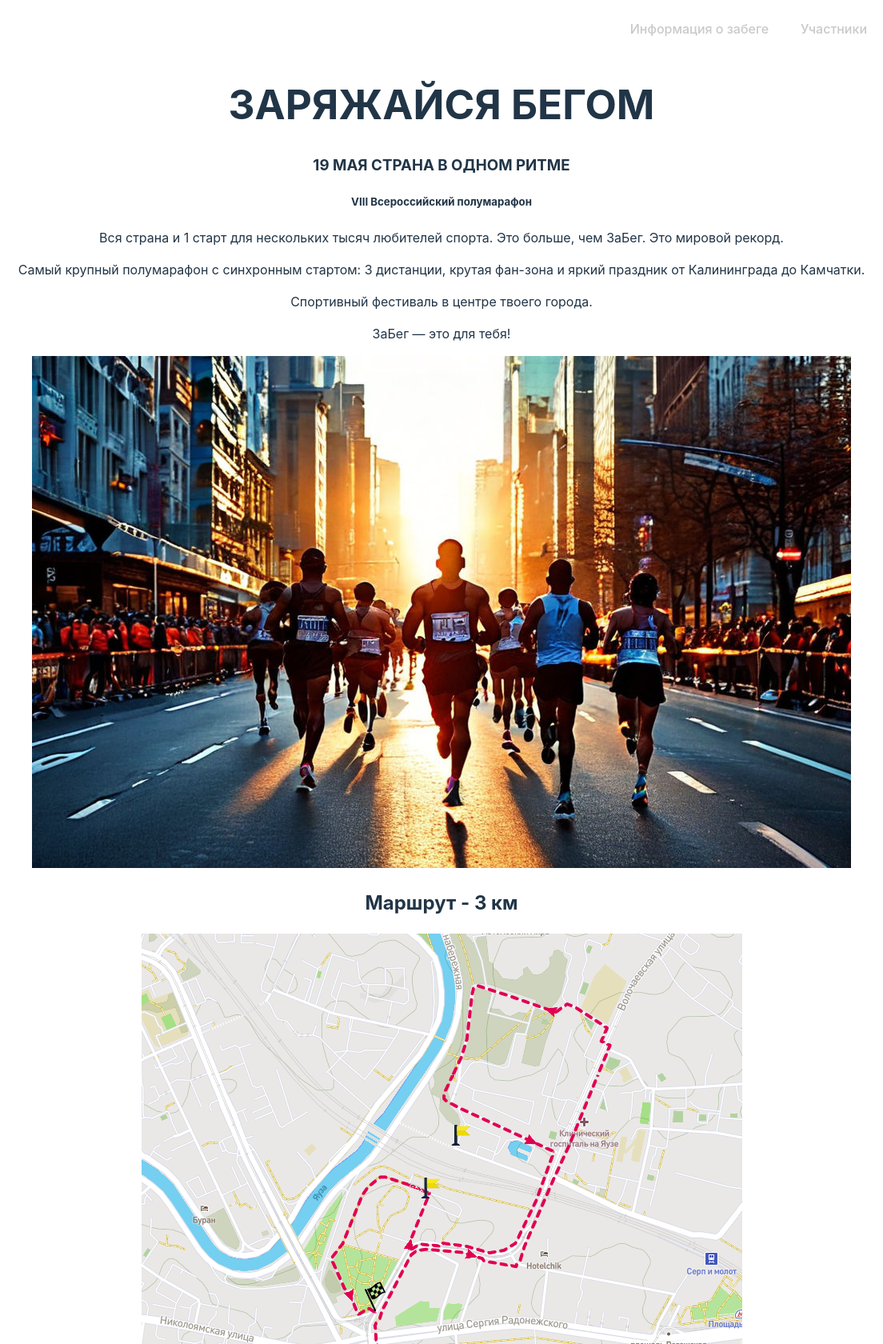
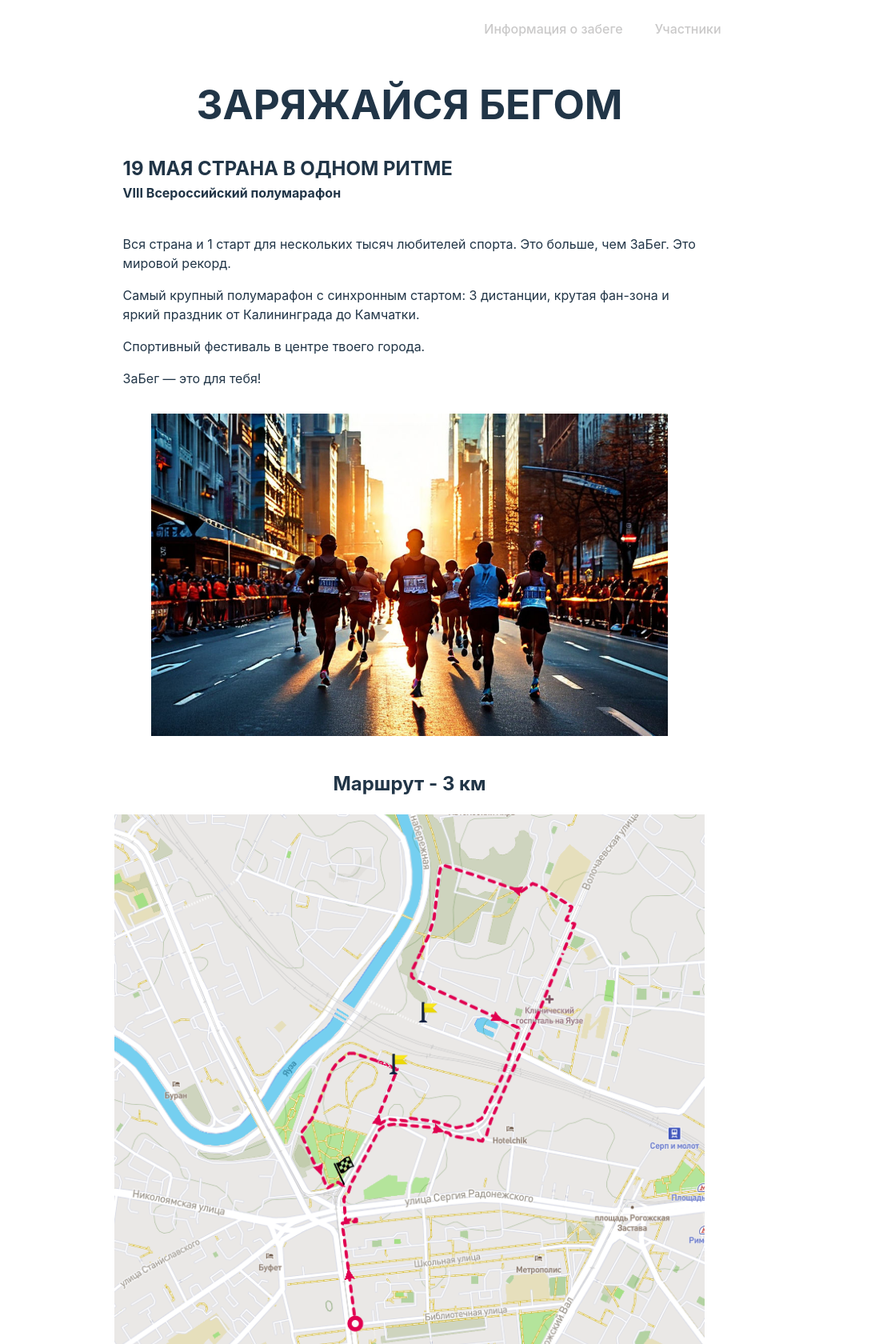
Before and after one commit to Nixx342/RaceOrganization, a React (Vite) app: page /about in a window 1024 px wide. Shown: the top 1680 px of the page at 80% size, 1104 px wide, since content can reach past the window. Built offline with nearby package versions, Linux system fonts and the light colour scheme.

Commit message:
Стилизация About
Добавлены стили компонента About для экранов с шириной 360px - 767px, 768px - 1023px, 1024px - 1129px и более 1130px

```diff
--- a/package.json
+++ b/package.json
@@ -5,6 +5,7 @@
   "type": "module",
   "scripts": {
     "dev": "vite",
+    "host": "vite --host",
     "build": "vite build",
     "lint": "eslint . --ext js,jsx --report-unused-disable-directives --max-warnings 0",
     "preview": "vite preview"
--- a/src/assets/About.css
+++ b/src/assets/About.css
@@ -1,10 +1,106 @@
 @media screen and (min-width: 360px) and (max-width: 767px) {
+  .map-img {
+    max-width: 90%;
+  }
+  .about {
+    width: 90vw;
+    justify-content: center;
+  }
+  .info {
+    display: grid;
+    justify-content: center;
+  }
+  .photo {
+    width: 80vw;
+    height: auto;
+    object-fit: cover;
+  }
+  .info-text {
+    width: 70vw;
+    margin: auto;
+    text-align: left;
+  }
+  .info-text h3 {
+    font-size: 24px;
+    margin: 0;
+    /* width: 120%; */
+  }
+  .info-text h5 {
+    font-size: 16px;
+    margin: 0;
+    margin-bottom: 40px;
+  }
+  .photo-container {
+    /* width: 90%; */
+  }
 }
 @media screen and (min-width: 768px) and (max-width: 1023px) {
+  .about {
+    width: 80vw;
+    justify-content: center;
+  }
+  .info {
+    display: grid;
+    justify-content: center;
+  }
+  .photo {
+    width: 90vw;
+    height: auto;
+    object-fit: cover;
+  }
+  .info-text {
+    /* width: 70vw; */
+    margin: auto;
+    text-align: left;
+  }
+  .info-text h3 {
+    font-size: 24px;
+    margin: 0;
+    /* width: 120%; */
+  }
+  .info-text h5 {
+    font-size: 16px;
+    margin: 0;
+    margin-bottom: 40px;
+  }
+  img {
+    max-width: 90%;
+  }
 }
-@media screen and (min-width: 1024px) and (max-width: 1439px) {
+@media screen and (min-width: 1024px) and (max-width: 1129px) {
+  .about {
+    width: 80vw;
+    justify-content: center;
+  }
+  .info {
+    display: grid;
+    justify-content: center;
+  }
+  .photo {
+    width: 70vw;
+    height: auto;
+    object-fit: cover;
+  }
+  .info-text {
+    width: 70vw;
+    margin: auto;
+    text-align: left;
+  }
+  .info-text h3 {
+    font-size: 24px;
+    margin: 0;
+    /* width: 120%; */
+  }
+  .info-text h5 {
+    font-size: 16px;
+    margin: 0;
+    margin-bottom: 40px;
+  }
+  img {
+    max-width: 90%;
+  }
 }
-@media screen and (min-width: 1440px) {
+@media screen and (min-width: 1130px) {
   .about {
     width: 80vw;
     max-width: 1500px;
@@ -12,7 +108,7 @@
   }
   .info {
     display: flex;
-    justify-content: space-around;
+    justify-content: space-between;
   }
   .photo {
     width: 40vw;
@@ -33,13 +129,7 @@
     margin: 0;
     margin-bottom: 40px;
   }
+  img {
+    max-width: 90%;
+  }
 }
-
-/* .about {
-    width: 80vw;
-    justify-content: center;
-}
-.info-text {
-    width: 70%;
-    text-align: left;
-} */
--- a/src/components/About.jsx
+++ b/src/components/About.jsx
@@ -36,7 +36,7 @@ function About () {
                         ЗаБег — это для тебя!
                     </p>
                 </div>
-                <figure>
+                <figure className='photo-container'>
                     <img src={marafonImage} alt="Марафон" className='photo' />
                 </figure>
 
@@ -44,15 +44,15 @@ function About () {
            <div className='maps'>
                 <div className='map'>
                     <h2>Маршрут - 3 км</h2>
-                    <img src={map3km} alt="3km" />
+                    <img className='map-img' src={map3km} alt="3km" />
                 </div>
                 <div className='map'>
                     <h2>Маршрут - 5 км</h2>
-                    <img src={map5km} alt="5km" />
+                    <img className='map-img' src={map5km} alt="5km" />
                 </div>
                 <div className='map'>
                     <h2>Маршрут - 10 км</h2>
-                    <img src={map10km} alt="10km" />
+                    <img className='map-img' src={map10km} alt="10km" />
                 </div>
            </div>
         </div>
```
Also changed, not shown: 1 other file (tests, documents, lock files or other folders).
